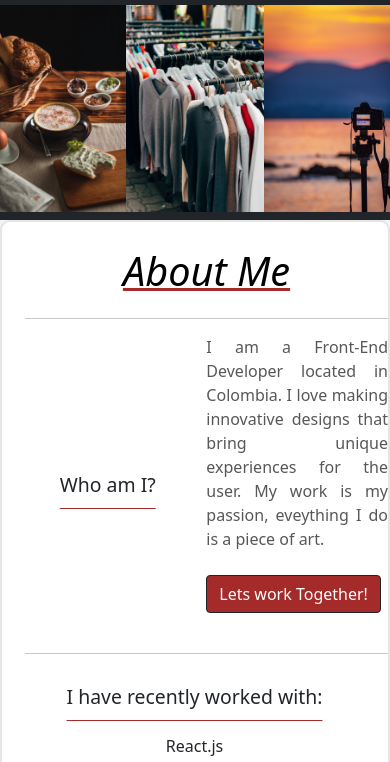
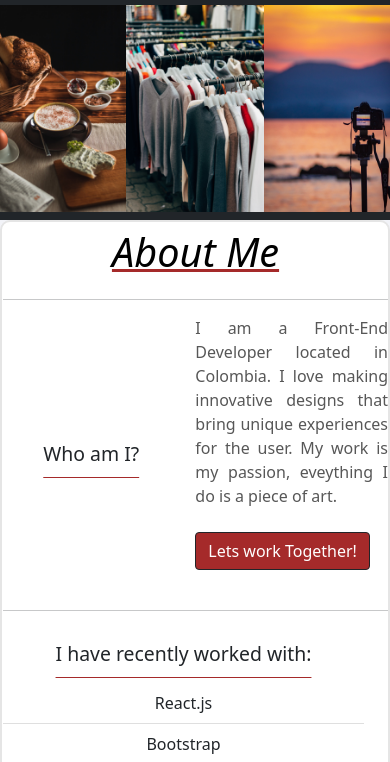
Before and after one commit to Funa11500/juanwebdev.github.io, a website: page projects.html in a window 390 px wide. Shown: the part 78-840 px from the top of the page. Drawn offline with nearby package versions, Linux system fonts and the light colour scheme; a web font is replaced by a local one.

Commit message:
Update projects.html

```diff
--- a/projects.html
+++ b/projects.html
@@ -69,7 +69,7 @@
             <div class="container-fluid">
                     <div class="row align-items-center">
                         <div class="col-md-1"></div>
-                            <div class="col-md-6 c" id="coldecoration">
+                            <div class="col-md-6 c d" id="coldecoration">
                                 <div class="row">
                                     <div class="col">
                                         <div class="col" id="juanWebDev">
```
